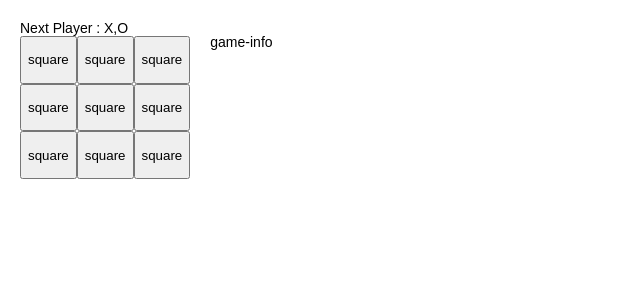
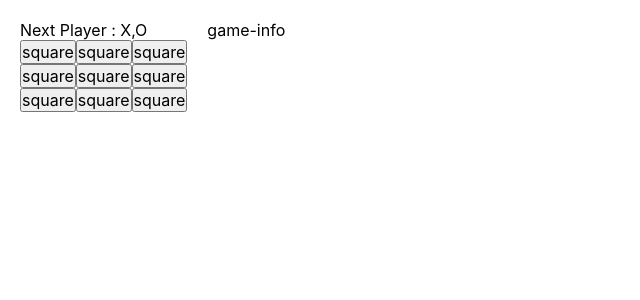
Before and after one commit to JEJU-Ratus/fc-react, a React (Create React App) app in the folder tictactoe/: page / in a window 1280 px wide. Shown: the top 300 px of the page, without its empty margins (0-640 px from the left). Built offline with nearby package versions, Linux system fonts and the light colour scheme.

Commit message:
feat : 개인 reset css 적용

```diff
--- a/tictactoe/src/App.js
+++ b/tictactoe/src/App.js
@@ -1,3 +1,4 @@
+import './reset.css';
 import './App.css';
 import Board from './components/Board';
 
--- /dev/null
+++ b/tictactoe/src/reset.css
@@ -0,0 +1,25 @@
+
+/*a 태그 링크옵션*/
+
+a{
+    text-decoration: none;
+    color: black;
+}
+a:hover{
+    text-decoration: underline;
+}
+/*margin padding 초기화 */
+* {
+    box-sizing: border-box;
+    margin: 0px;
+    padding: 0px;
+    font-family: -apple-system,BlinkMacSystemFont,"Malgun Gothic","맑은 고딕",helvetica,"Apple SD Gothic Neo",sans-serif;
+    font-size: 16px;
+}
+
+/* 브라우저는 이미지를 글씨로 이해함. 그러므로 블록으로 만들어서 높이를 조절 */
+/* 글씨에는 베이스라인이라는 것이 있어서 그것에 영향을 받지 않게 하기 위함. */
+img{
+    display: block;
+    /* 혹은 vertical-align:top; 이란걸 사용해도 되긴함. */
+}
```
